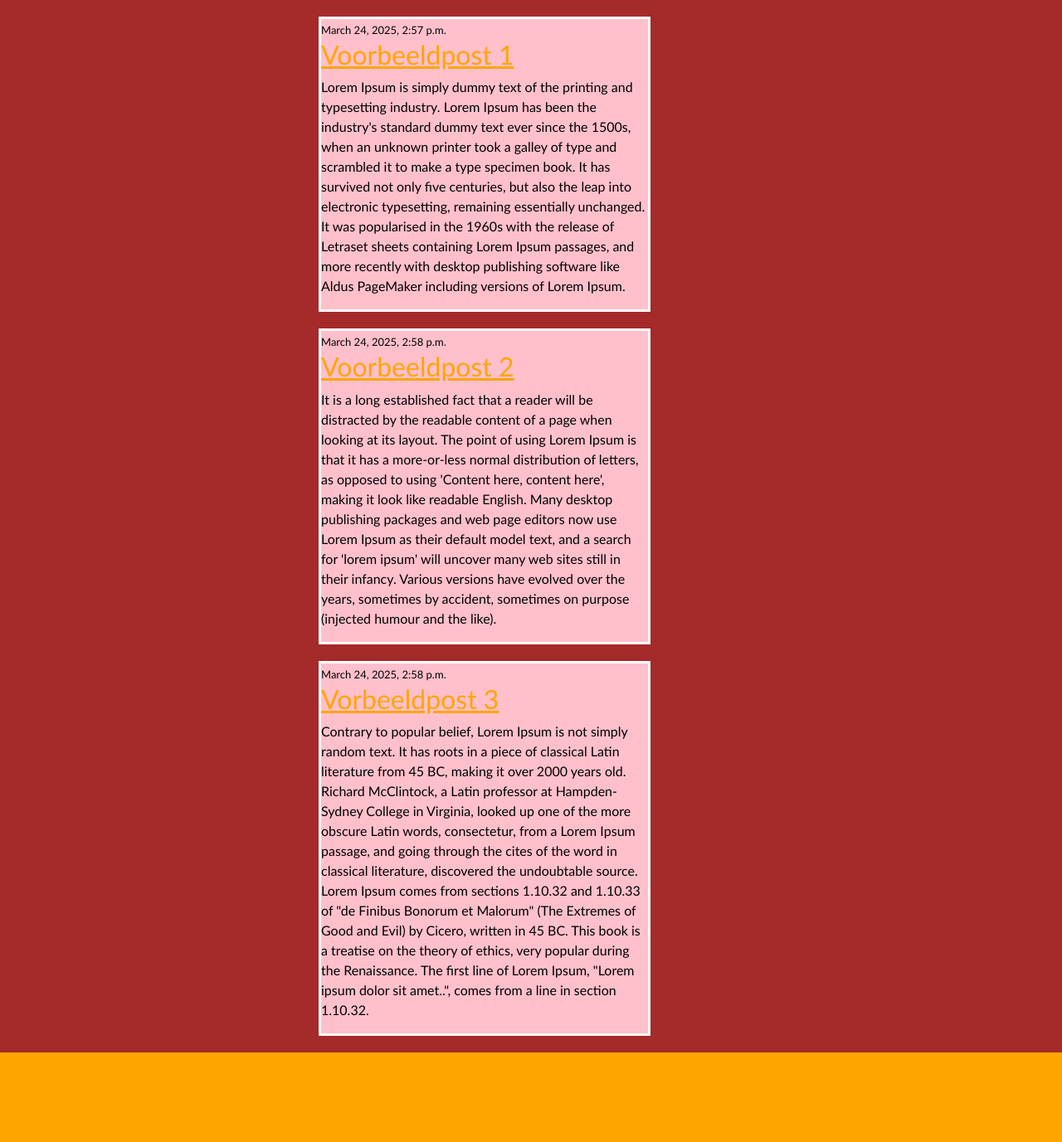
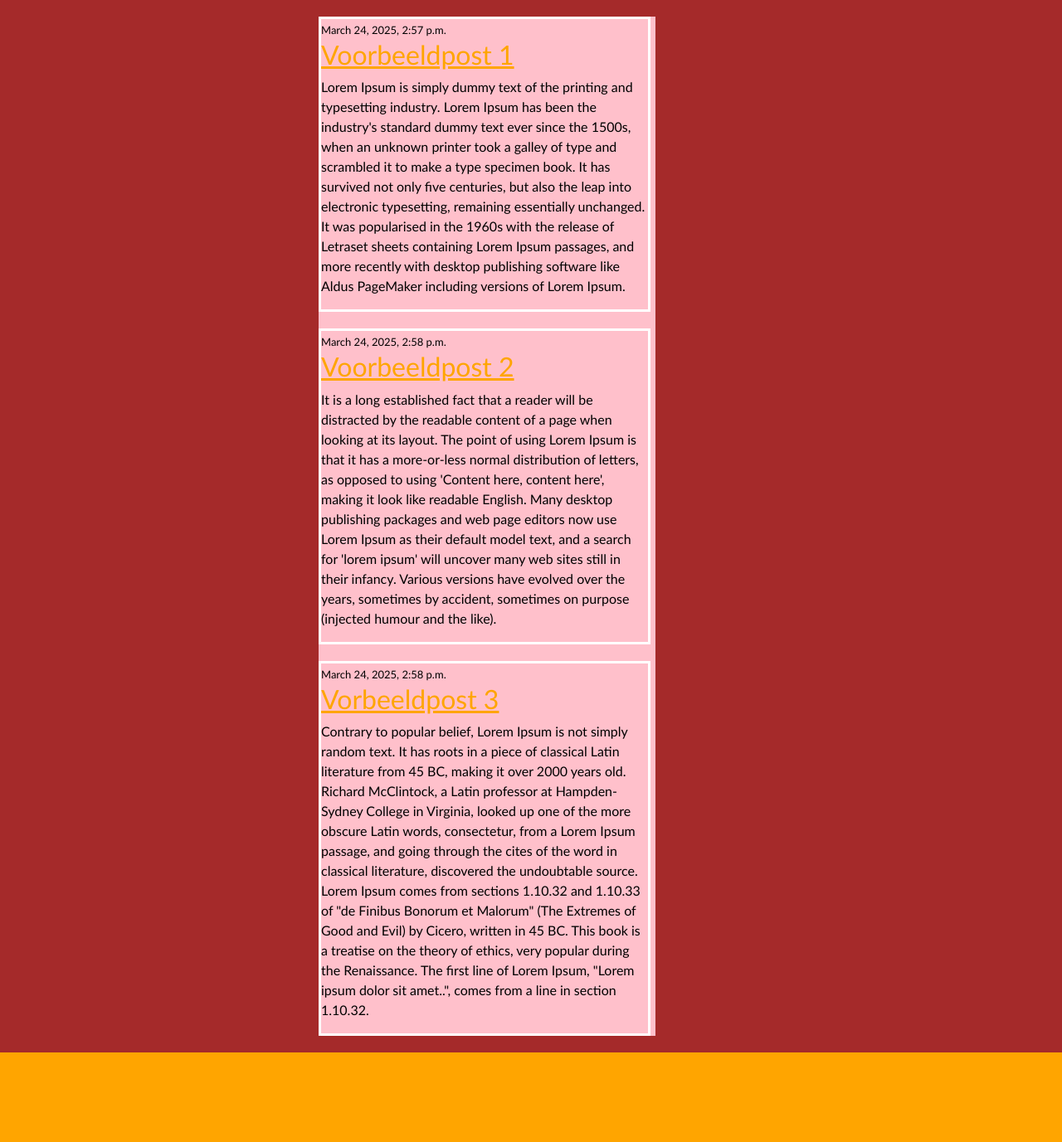
Before and after one commit to Tinusie/testdjango, a Django app: page / in a window 1280 px wide. Shown: the part 108-1485 px from the top of the page at 83% size. Run offline with Django 3.2, Linux system fonts and the light colour scheme; data comes from the database, SQL or seed files in the repository; some libraries are stand-ins or nearby versions.

Commit message:
styles toegevoed

```diff
--- a/mysite/blog/static/css/stijl.css
+++ b/mysite/blog/static/css/stijl.css
@@ -4,7 +4,7 @@ body{background-color: brown; color: black;
     font-family: 'Gill Sans', 'Gill Sans MT', Calibri, 'Trebuchet MS', sans-serif;
 }
 
-header {background-color: orange;
+header {background-color:orange;
 margin:0px;
 padding-left:100px;
 padding-top: 30px;
@@ -12,6 +12,11 @@ padding-bottom: 30px;
 width:100%;
 color: black;
 font-size:2em;
+}
+
+section {background-color: pink;
+width:406px;
+margin-left:30%;
 }
 
 footer {background-color: orange;
@@ -29,11 +34,10 @@ h1{color: white;}
 article{
     width: 400px;
     margin-bottom: 20px;
-    margin-left:30%;
+    margin-left:0px;
     margin-top:20px;
     border: 3px solid rgb(255, 255, 255);
-    align-items: center;
-    background-color: pink;}
+    align-items: center;}
 
 h2 a {color:orange;
 }
--- a/mysite/blog/templates/blog/post_list.html
+++ b/mysite/blog/templates/blog/post_list.html
@@ -12,8 +12,9 @@ crossorigin="anonymous">
 <title></title>
 </head>
 <body>
-    <header>mijn website</header>
+<header>mijn website</header>
 {% block content %}
+<section class="klas1 klas2">
 {% for post in posts %}
 <article class="post"><time class="date">
 {{ post.published_date }}
@@ -22,6 +23,7 @@ crossorigin="anonymous">
 <p>{{ post.text|linebreaksbr }}</p>
 </article>
 {% endfor %}
+</section>
 {% endblock %}
 <footer>&nbsp;</footer>
 </body>
```
Also changed, not shown: 3 other files.
